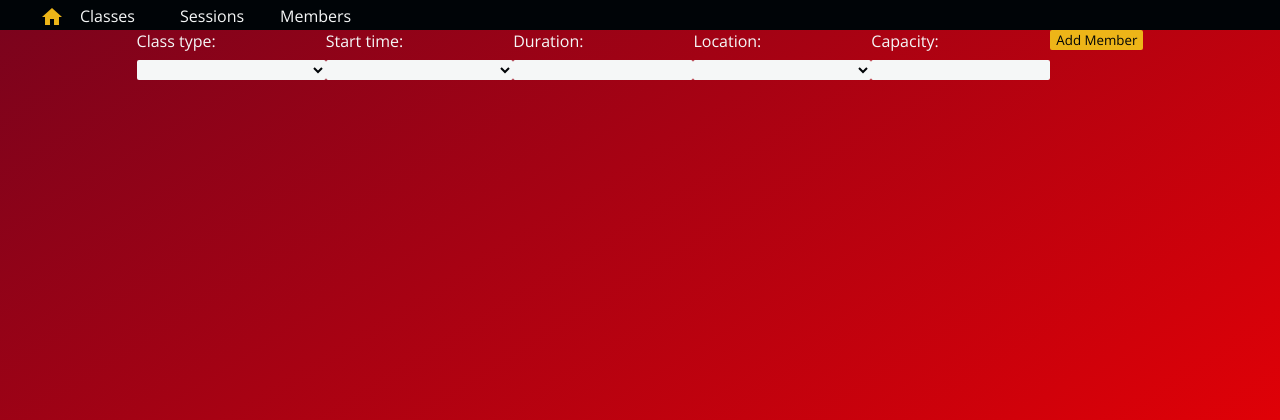
After one commit to AnnaW86/gym_manager, a Flask app: template templates/gym_classes/new.html in a window 1280 px wide. The commit adds this page. Shown: the top 420 px of the page. Run offline with Flask 2, Linux system fonts and the light colour scheme; the template is opened without the code that fills it, so the values that code supplies are empty; some libraries are stand-ins or nearby versions.

Commit message:
added nested dropdown menu in header and changed gym_classes to display within class_types rather than all listed out

```diff
--- a/app.py
+++ b/app.py
@@ -4,6 +4,8 @@ from controllers.members_controller import members_blueprint
 from controllers.class_types_controller import class_types_blueprint
 from controllers.gym_classes_controller import gym_classes_blueprint
 from controllers.bookings_controller import bookings_blueprint
+
+from repositories import class_type_repository
 
 app = Flask(__name__)
 
@@ -14,7 +16,7 @@ app.register_blueprint(bookings_blueprint)
 
 @app.route("/")
 def main():
-    return render_template('index.html')
+    return render_template('index.html', class_types = class_type_repository.select_all())
 
 if __name__ == '__main__':
     app.run()
--- a/static/style.css
+++ b/static/style.css
@@ -23,22 +23,92 @@ body > header > nav > ul {
     height: 20px;
 }
 
-li {
+/* li {
     list-style: none;
     margin-top: auto;
     margin-bottom: auto;
-}
+} */
 
 a {
     text-decoration: none;
     color: #F5F7F7;
 }
 
+.menu > li > a {
+    padding: 0px;
+    margin-right: 40px
+}
 .material-icons {
     color: #EDB518;
+    width: 0px;
+    height: 0px;
 }
 
-.dropbtn {
+.menu_headings {
+    width: 100px;
+}
+.menu_headings li a{
+    padding: 4px;
+}
+
+.session_headings {
+    padding: 4px;
+}
+ul {
+    list-style: none;
+    padding: 0px;
+    margin: 0px;
+    background-color: #000407;
+}
+
+ul li {
+    display: block;
+    position: relative;
+    float: left;
+    background-color: #000407;
+}
+
+li ul {display: none;}
+
+ul li a {
+    display: block;
+    /* padding: 1em; */
+    text-decoration: none;
+    white-space: nowrap;
+}
+
+ul li a:hover {
+    background-color: #EDB518;
+}
+.session_headings:hover {
+    background-color: #EDB518;
+}
+
+li:hover > ul {
+    display: block;
+    position: absolute;
+}
+
+li:hover li {float: none;}
+li:hover a {background-color: #000407;}
+li:hover li a:hover {background-color: #EDB518;}
+.menu li ul li {border-top: 0;}
+
+ul ul ul {
+    left: 100%;
+    top: 0;
+}
+
+ul:before,
+ul:after {
+  content: " ";
+  display: table;
+}
+
+.menu > li > a:hover {
+    background-color: #000407;
+}
+/* .dropbtn {
     background-color: #000407;
     color: #F5F7F7;
     font-size: 16px;
@@ -67,7 +137,7 @@ a {
 
 .dropdown-content a:hover {background-color: #EDB518;}
 .dropdown:hover .dropdown-content {display: block}
-.dropdown:hover .dropbtn {background-color: #000407;}
+.dropdown:hover .dropbtn {background-color: #000407;} */
 
 .container {
     display: flex;
@@ -78,6 +148,54 @@ a {
     margin: 0px 20px;
   }
 
+.page_container {
+    display: flex;
+    justify-content: space-between;
+    /* align-items: center; */
+    width: 80%;
+    margin-top: 40px;
+}
+
+.object_title {
+    display: flex;
+    justify-content: space-between;
+    align-items: baseline;
+}
+.object_title h1 {
+    margin-top: 0px;
+}
+
+.additional_info {
+    display: flex;
+    align-items: baseline;
+}
+.additional_info .title {
+    margin-right: 50px;
+}
+
+form {
+    display: flex;
+}
+
+form label {
+    margin-right: 110px;
+}
+
+form div {
+    display: flex;
+    flex-direction: column;
+    justify-content: space-between;
+    height: 50px;
+}
+/*
+.object_container {
+    display: flex;
+    flex-wrap: wrap;
+    justify-content: center;
+
+} */
+
+
 body > div > section {
     display: flex;
     flex-wrap: wrap;
@@ -85,13 +203,14 @@ body > div > section {
 
 }
 
-body > div > section > a >section {
+body > div > section > section {
     border: 2px solid #EDB518;
     padding: 8px;
     margin: 50px 25px 0px 25px;
     border-radius: 5px;
-    /* height: 150px;
-    width: 150px; */
+    height: 150px;
+    width: 240px;
+    float: absolute;
 }
 
 hr {
@@ -141,3 +260,17 @@ select, input {
     background-color: transparent;
     color:#EDB518
 }
+
+.list {
+    display: flex;
+    /* justify-content: space-between; */
+    align-items: baseline;
+}
+.list p {
+    margin-right: 50px;
+}
+
+img {
+    width: 150px;
+    /* margin-top: 22px */
+}
--- a/templates/base.html
+++ b/templates/base.html
@@ -16,31 +16,39 @@
     <header>
         <nav>
             <ul class="menu">
-                <li>
-                    <button class="dropbtn">
-                        <a href="/"><span class="material-icons">home</span></a>
-                    </button>
+                <li><a href="/"><span class="material-icons">home</span></a></li>
+                <li class="menu_headings">Classes
+                    <ul>
+                        <li><a href="/class_types">Classes we offer</a></li>
+                        <li><a href="/class_types/new">Add a new class</a></li>
+                    </ul>
                 </li>
-                <li>
-                    <div class="dropdown">
-                        <button class="dropbtn"> Classes</button>
-                        <div class="dropdown-content">
-                            <a href="/class_types">View class types</a>
-                            <a href="/gym_classes">View all bookable classes</a>
-                            <a href="/class_types/new">Add new classes</a>
-                        </div>
-                    </div>
+                <li class="menu_headings">Sessions
+                    <ul>
+                        <li class="session_headings">See today's sessions
+                            <ul>
+                                {% for class_type in class_types %}
+                                <li><a href="/class_types/{{ class_type.id }}">{{ class_type.title }} </a></li>
+                                {% endfor %}
+                            </ul>
+                        </li>
+                        <li class="session_headings">Add a new session
+                            <ul>
+                                {% for class_type in class_types %}
+                                <li><a href="/gym_classes/new">{{ class_type.title }}</a></li>
+                                {% endfor %}
+                            </ul>
+                        </li>
+                    </ul>
                 </li>
-                <li>
-                    <div class="dropdown">
-                        <button class="dropbtn"> Members</button>
-                        <div class="dropdown-content">
-                            <a href="/members">View all members</a>
-                            <a href="/members/new">Add new members</a>
-                        </div>
-                    </div>
+                <li class="menu_headings">Members
+                    <ul>
+                        <li><a href="/members">See all members</a></li>
+                        <li><a href="/members/new">Add a new member</a></li>
+                    </ul>
                 </li>
             </ul>
+
         </nav>
     </header>
     <div class="container">
--- a/templates/class_types/index.html
+++ b/templates/class_types/index.html
@@ -6,16 +6,16 @@
 
 <section>
     {% for class_type in class_types %}
+    <section class="object_container">
             <a href="/class_types/{{ class_type.id }}">
-        <section>
             {{ class_type.title }}
                 <hr>
                 <div>
                     <p>Intensity level: {{ class_type.intensity }}</p>
                     <p>{{ class_type.description }} </p>
                 </div>
+        </a>
         </section>
-    </a>
     {% endfor %}
 </section>
 
--- /dev/null
+++ b/templates/gym_classes/new.html
@@ -0,0 +1,55 @@
+{% extends 'base.html' %}
+
+{% block content %}
+
+
+<div>
+
+    <form action="/gym_classes" method="post">
+        <div>
+            <label for="class_type">Class type:</label>
+            <select name="class_type" id="class_type">
+                <!-- <option value="None">--</option> -->
+                {% for class_type in class_types %}
+                    <option value="{{ class_type.id }}">{{ class_type.title }}</option>
+                {% endfor %}
+            </select>
+        </div>
+        <div>
+            <label for="start_time">Start time:</label>
+            <select name="start_time" id="start_time">
+                <!-- <option value="None">--</option> -->
+                {% for start_time in start_times %}
+                    <option value="{{ start_time.id }}">{{ start_time.time }}</option>
+                {% endfor %}
+            </select>
+        </div>
+        <div>
+            <label for="duration">Duration:</label>
+            <input type="number" id="duration" name="duration" required />
+        </div>
+        <div>
+            <label for="location">Location:</label>
+            <select name="location" id="location">
+                <!-- <option value="None">--</option> -->
+                {% for location in locations %}
+                    <option value="{{ location.id }}">{{ location.name}}</option>
+                {% endfor %}
+            </select>
+        </div>
+        <div>
+            <label for="capacity">Capacity:</label>
+            <input type="number" id="capacity" name="capacity" required />
+        </div>
+        <div>
+            <button type="submit">Add Member</button>
+        </div>
+
+    </form>
+
+
+</div>
+
+
+
+{% endblock content %}
```
Also changed, not shown: controllers/class_types_controller.py (+5 -3 lines), controllers/gym_classes_controller.py (+26 -2 lines), controllers/members_controller.py (+8 -6 lines), models/gym_class.py (+9 -1 lines), repositories/gym_class_repository.py (+13 -0 lines), repositories/location_repository.py (+11 -0 lines), templates/class_types/show.html (+17 -3 lines), templates/gym_classes/index_experiment.html (deleted, +0 -150 lines), templates/members/index.html (+10 -5 lines), templates/members/show.html (+26 -8 lines), static/placeholder_avatar.png (added). Lines whose indentation alone changed are shown as unchanged.
